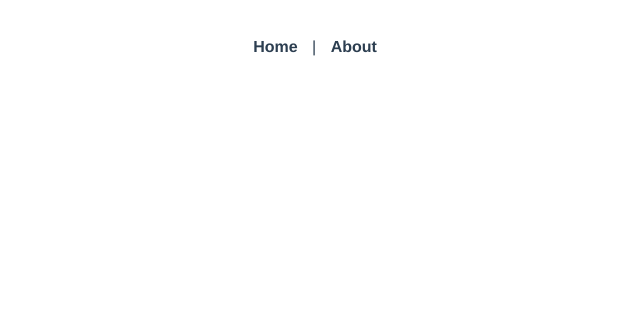
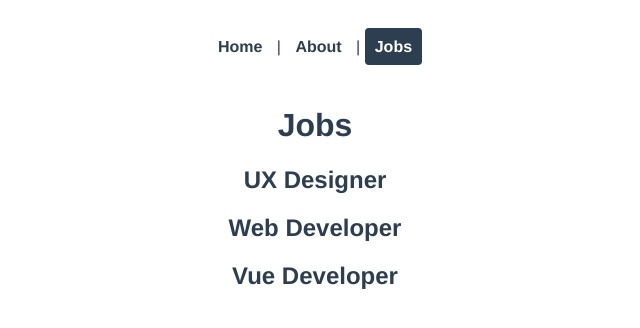
Before and after one commit to MacDavid1989/jobs-router-practice, a Vue app: page /jobs in a window 1280 px wide. Before the commit this address had no page. Shown: the top 328 px of the page, without its empty margins (325-965 px from the left). Built offline with nearby package versions, Linux system fonts and the light colour scheme.

Commit message:
create jobs view, export in index, import into router, add new route object, add router-link in app

```diff
--- a/src/App.vue
+++ b/src/App.vue
@@ -1,7 +1,8 @@
 <template>
   <div id="nav">
     <router-link to="/">Home</router-link> |
-    <router-link :to="{ name: 'About' }">About</router-link>
+    <router-link :to="{ name: 'About' }">About</router-link> |
+    <router-link :to="{ name: 'Jobs' }">Jobs</router-link>
   </div>
   <router-view />
 </template>
--- a/src/router/index.js
+++ b/src/router/index.js
@@ -1,5 +1,5 @@
 import { createRouter, createWebHistory } from "vue-router";
-import { Home, About } from "../views";
+import { Home, About, Jobs } from "../views";
 
 const routes = [
   {
@@ -12,6 +12,11 @@ const routes = [
     name: "About",
     component: About,
   },
+  {
+    path: "/jobs",
+    name: "Jobs",
+    component: Jobs,
+  },
 ];
 
 const router = createRouter({
--- /dev/null
+++ b/src/views/Jobs.vue
@@ -0,0 +1,25 @@
+<template>
+  <h1>Jobs</h1>
+  <div v-for="(job, index) in jobs" :key="index">
+    <h2>
+      {{ job.title }}
+    </h2>
+  </div>
+</template>
+
+<script>
+export default {
+  name: "Jobs",
+  data() {
+    return {
+      jobs: [
+        { title: "UX Designer", id: 1, deatils: "lorem" },
+        { title: "Web Developer", id: 2, deatils: "lorem" },
+        { title: "Vue Developer", id: 3, deatils: "lorem" },
+      ],
+    };
+  },
+};
+</script>
+
+<style></style>
--- a/src/views/index.js
+++ b/src/views/index.js
@@ -1,4 +1,5 @@
 import Home from "./Home.vue";
 import About from "./About.vue";
+import Jobs from "./Jobs.vue";
 
-export { Home, About };
+export { Home, About, Jobs };
```
